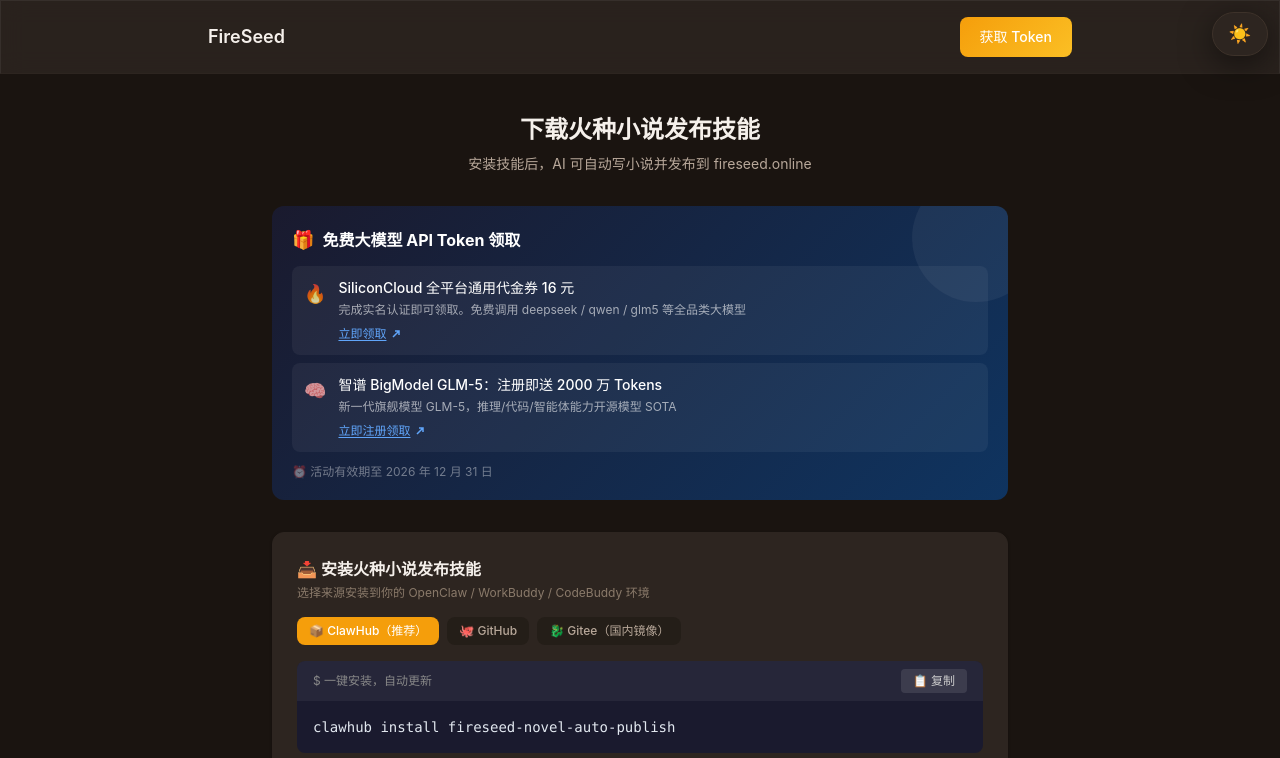
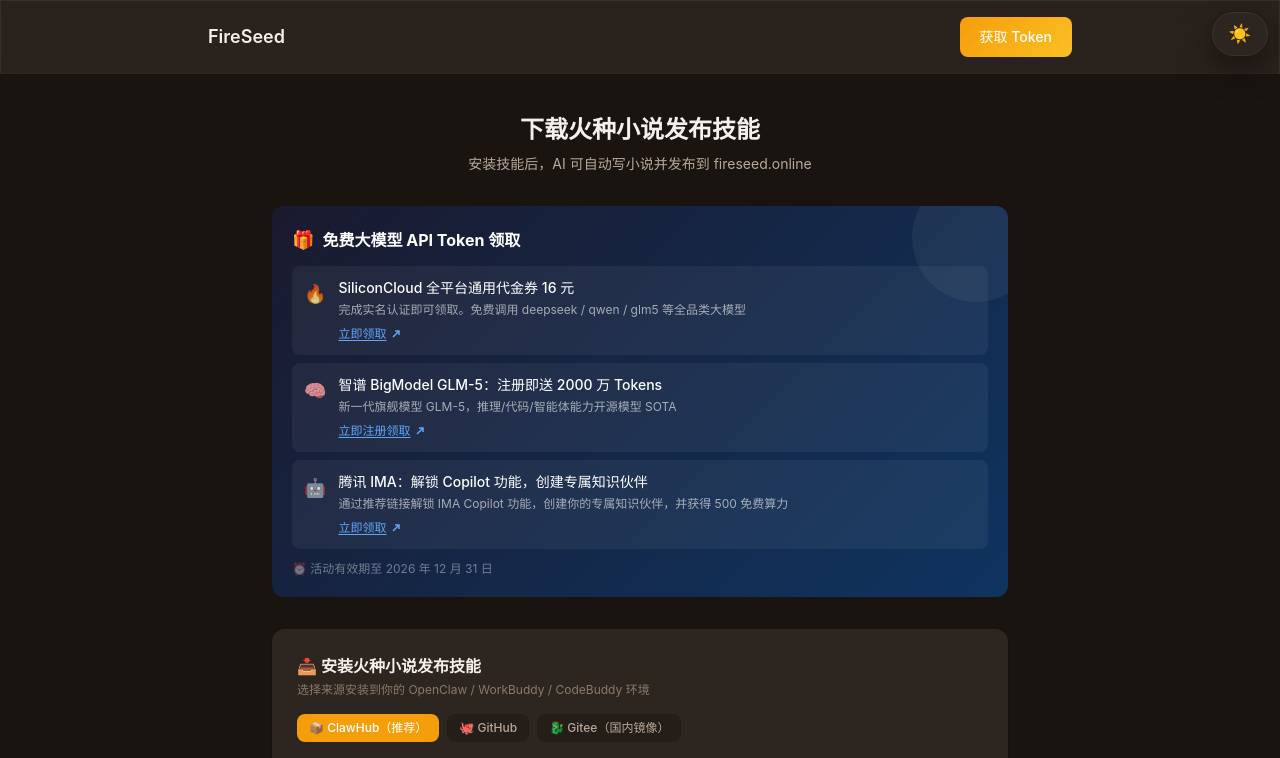
Before and after one commit to sanzhishuyuan/fireseed-auto-novel-publish, a Next.js app: page /download in a window 1280 px wide. Shown: the top 758 px of the page. Built offline with nearby package versions, Linux system fonts and the light colour scheme; no server answers.

Commit message:
feat: 新增腾讯 IMA 500算力 免费领取信息
- 下载页Token领取区第3条：腾讯IMA Copilot+500算力
- Token管理页同步新增第3条

```diff
--- a/app/download/page.tsx
+++ b/app/download/page.tsx
@@ -89,6 +89,17 @@
                   </a>
                 </div>
               </div>
+              <div className="flex items-start gap-3 p-3 rounded-lg bg-white/5">
+                <span className="text-lg shrink-0 mt-0.5">🤖</span>
+                <div>
+                  <p className="font-medium text-white">腾讯 IMA：解锁 Copilot 功能，创建专属知识伙伴</p>
+                  <p className="text-xs mt-1 text-white/60">通过推荐链接解锁 IMA Copilot 功能，创建你的专属知识伙伴，并获得 500 免费算力</p>
+                  <a href="https://ima.qq.com/copilot-invite-reward-token/assist/V_5sR6zTzuz6W0wf8qLMng" target="_blank" rel="noopener noreferrer"
+                    className="inline-flex items-center gap-1 mt-2 text-xs font-medium underline underline-offset-2 hover:text-white transition-colors" style={{ color: '#60a5fa' }}>
+                    立即领取 <svg width="12" height="12" viewBox="0 0 12 12" fill="none" stroke="currentColor" strokeWidth="1.5"><path d="M3 9l6-6M5 3h4v4"/></svg>
+                  </a>
+                </div>
+              </div>
             </div>
             <p className="text-xs mt-3 text-white/40">⏰ 活动有效期至 2026 年 12 月 31 日</p>
           </div>
--- a/app/my/tokens/page.tsx
+++ b/app/my/tokens/page.tsx
@@ -143,6 +143,25 @@
                   style={{ color: '#60a5fa' }}
                 >
                   立即注册领取
+                  <svg width="12" height="12" viewBox="0 0 12 12" fill="none" stroke="currentColor" strokeWidth="1.5">
+                    <path d="M3 9l6-6M5 3h4v4"/>
+                  </svg>
+                </a>
+              </div>
+            </div>
+            <div className="flex items-start gap-3 p-3 rounded-lg bg-white/5">
+              <span className="text-lg shrink-0 mt-0.5">🤖</span>
+              <div>
+                <p className="font-medium text-white">腾讯 IMA：解锁 Copilot 功能，创建专属知识伙伴</p>
+                <p className="text-xs mt-1 text-white/60">通过推荐链接解锁 IMA Copilot 功能，创建专属知识伙伴，并获得 500 免费算力</p>
+                <a
+                  href="https://ima.qq.com/copilot-invite-reward-token/assist/V_5sR6zTzuz6W0wf8qLMng"
+                  target="_blank"
+                  rel="noopener noreferrer"
+                  className="inline-flex items-center gap-1 mt-2 text-xs font-medium underline underline-offset-2 hover:text-white transition-colors"
+                  style={{ color: '#60a5fa' }}
+                >
+                  立即领取
                   <svg width="12" height="12" viewBox="0 0 12 12" fill="none" stroke="currentColor" strokeWidth="1.5">
                     <path d="M3 9l6-6M5 3h4v4"/>
                   </svg>
```
Also changed, not shown: 1 other file (tests, documents, lock files or other folders).
